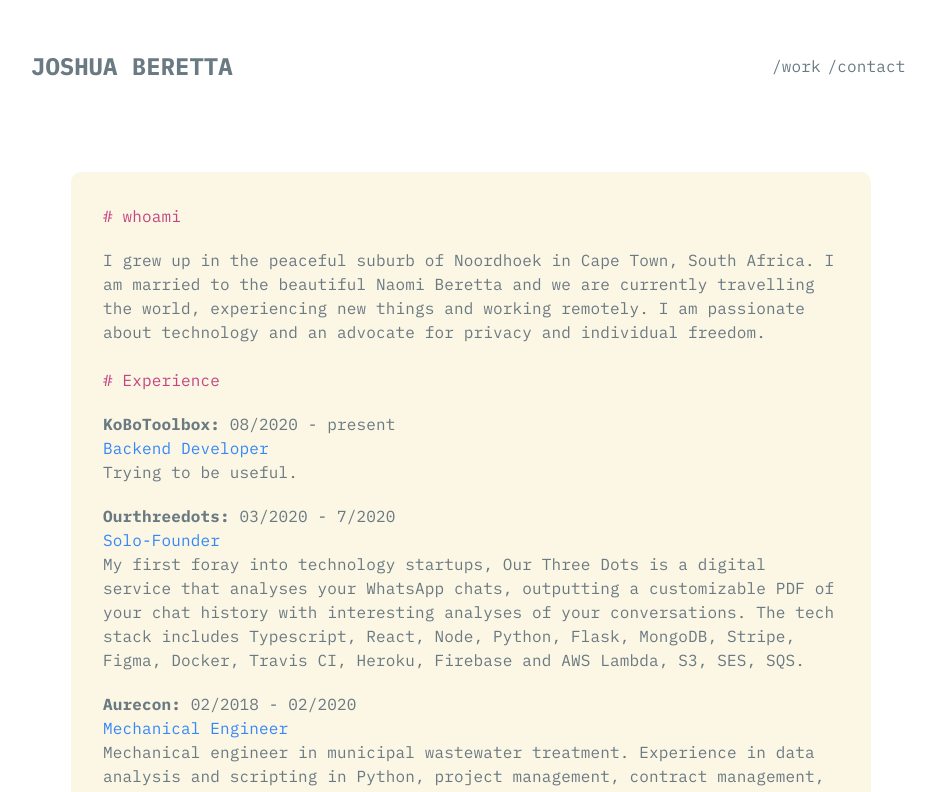
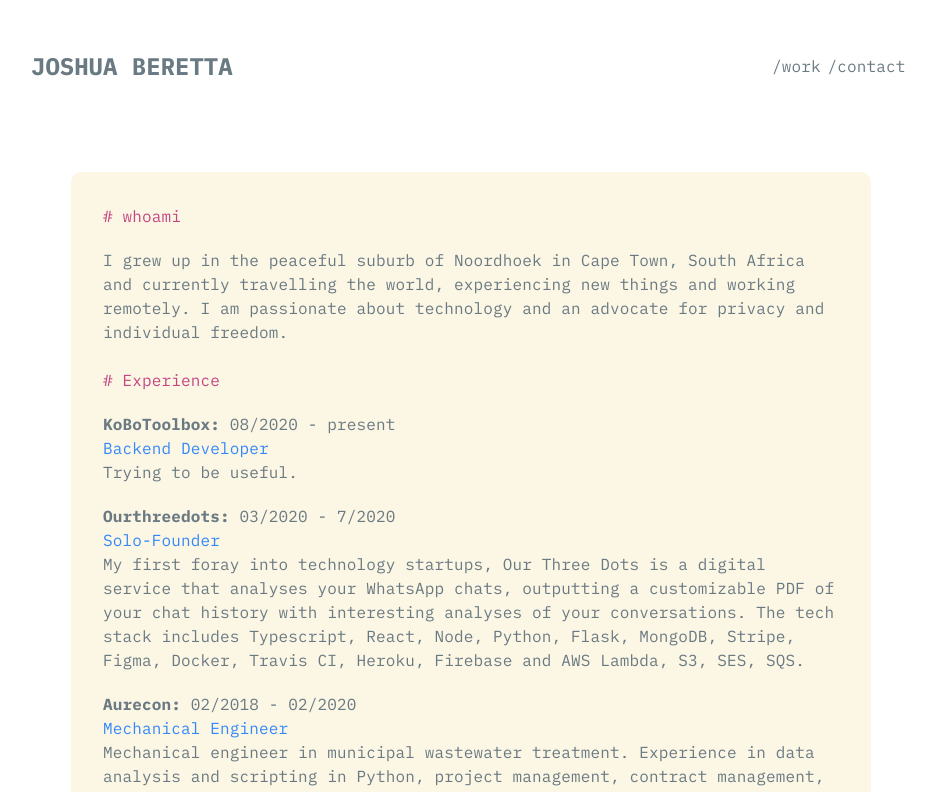
Before and after one commit to joshuaberetta/portfolio, a React (Create React App) app: page /about in a window 1280 px wide. Shown: the top 792 px of the page, without its empty margins (169-1104 px from the left). Built offline with nearby package versions, Linux system fonts and the light colour scheme.

Commit message:
update about page and add flickr link

```diff
--- a/src/shared/content.tsx
+++ b/src/shared/content.tsx
@@ -4,6 +4,7 @@ import { Typography } from "@material-ui/core";
 import GitHubIcon from "@material-ui/icons/GitHub";
 import MailOutlineIcon from "@material-ui/icons/MailOutline";
 import LinkedInIcon from "@material-ui/icons/LinkedIn";
+import CameraAltIcon from '@material-ui/icons/CameraAlt';
 
 import Ourthreedots from "../components/svg/Ourthreedots";
 import Noordhoek from "../components/svg/Noordhoek";
@@ -299,6 +300,11 @@ export const FOOTER = {
       logo: <LinkedInIcon />,
       href: "https://www.linkedin.com/in/joshua-beretta-aa857693/",
     },
+    {
+      title: "flickr",
+      logo: <CameraAltIcon />,
+      href: "https://www.flickr.com/photos/joshuaberetta/albums",
+    },
   ],
 };
 
@@ -307,11 +313,10 @@ export const ABOUT = {
     whoami: {
       title: "# whoami",
       body: [
-        `I grew up in the peaceful suburb of Noordhoek in Cape Town, South Africa.
-
-        I am married to the beautiful Naomi Beretta and we are currently travelling the world, experiencing new things and working remotely.
-
-        I am passionate about technology and an advocate for privacy and individual freedom.`,
+        `I grew up in the peaceful suburb of Noordhoek in Cape Town, South
+        Africa and currently travelling the world, experiencing new things and
+        working remotely. I am passionate about technology and an advocate for
+        privacy and individual freedom.`,
       ],
     },
     experience: {
```
Also changed, not shown: 2 other files (tests, documents, lock files or other folders).
